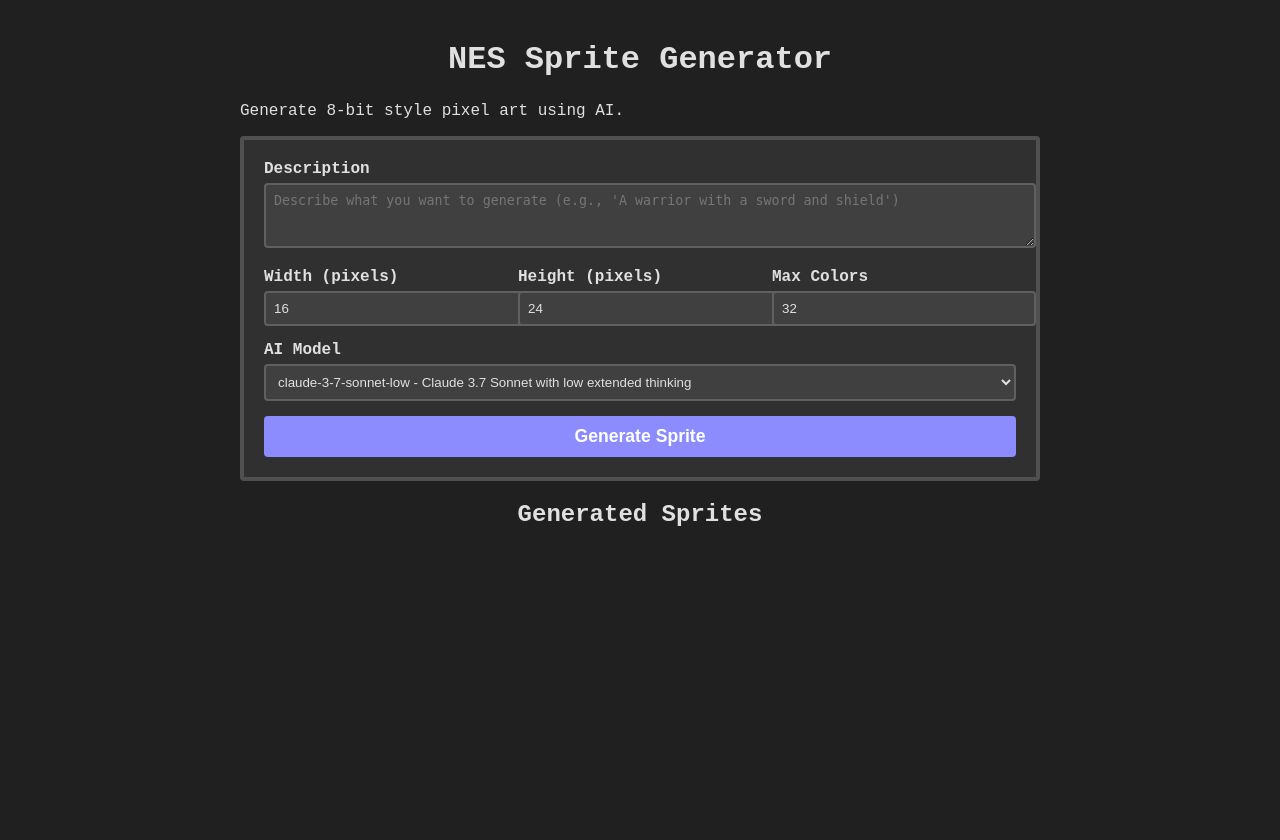
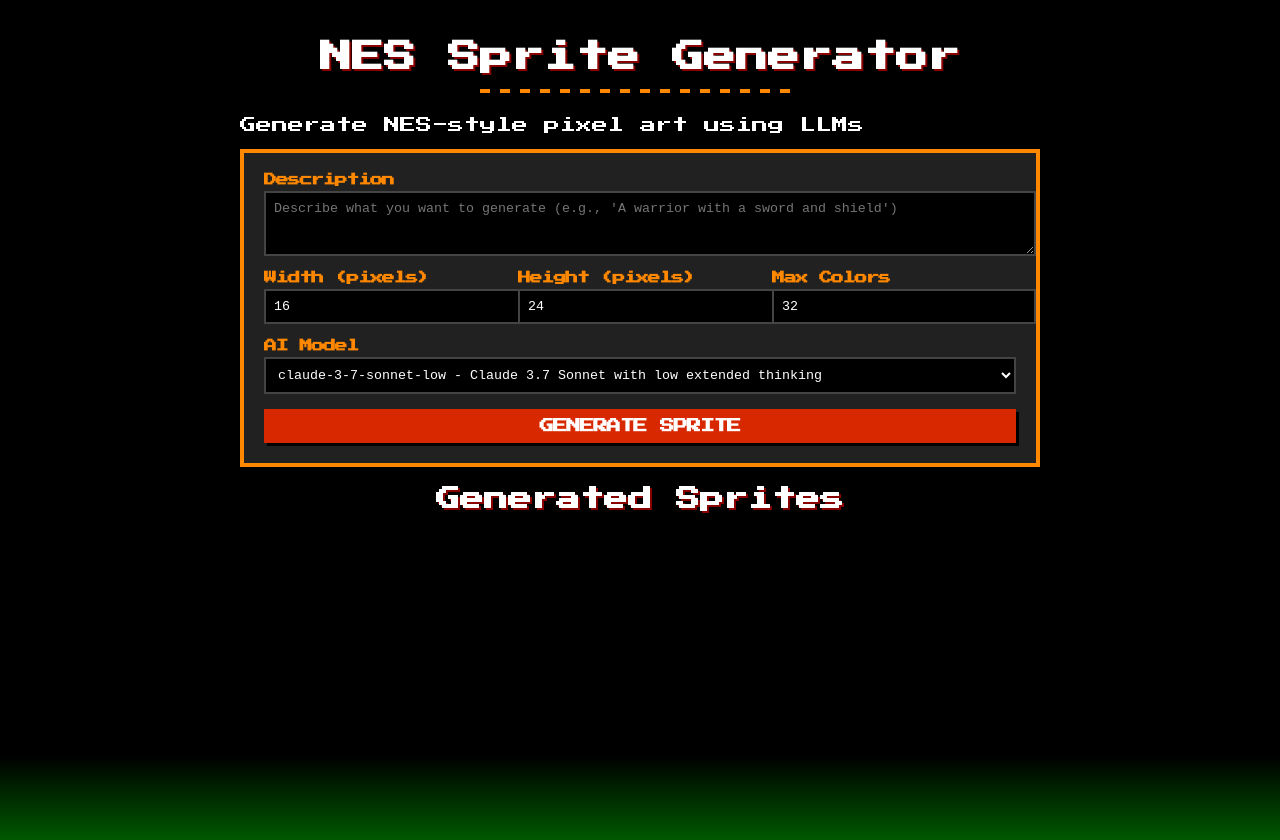
Before and after one commit to MatthewPDingle/nes-sprite-generator, a Flask app: page / in a window 1280 px wide. Before the commit the page ends 526 px from the top, so only its background shows below. Run offline with Flask 3, Linux system fonts and the light colour scheme.

Commit message:
Enhanced web interface with NES-style theme
- Changed subtitle to "Generate NES-style pixel art using LLMs"
- Added NES-style visual theme with 8-bit aesthetics
- Added download buttons for generated images
- Added notice indicating images are displayed larger than actual size
- Improved overall usability with better visual feedback

🤖 Generated with [Claude Code](https://claude.ai/code)
Co-Authored-By: Claude <noreply@anthropic.com>

```diff
--- a/nes_sprite_generator/webapp/templates/index.html
+++ b/nes_sprite_generator/webapp/templates/index.html
@@ -4,61 +4,75 @@
     <meta charset="UTF-8">
     <meta name="viewport" content="width=device-width, initial-scale=1.0">
     <title>NES Sprite Generator</title>
+    <link href="https://fonts.googleapis.com/css2?family=Press+Start+2P&display=swap" rel="stylesheet">
     <style>
+
         body {
-            font-family: 'Courier New', monospace;
-            background-color: #202020;
-            color: #e0e0e0;
+            font-family: 'Press Start 2P', 'Courier New', monospace;
+            background-color: #000;
+            color: #fff;
             max-width: 800px;
             margin: 0 auto;
             padding: 20px;
+            background-image: linear-gradient(to bottom, #000 0%, #000 90%, #005800 100%);
+            min-height: 100vh;
         }
 
         h1, h2 {
-            color: #e0e0e0;
+            color: #fff;
             text-align: center;
             margin-bottom: 1.5rem;
+            text-shadow: 2px 2px 0 #880000;
         }
 
         .form-section {
-            background-color: #303030;
-            border: 4px solid #505050;
+            background-color: #212121;
+            border: 4px solid #FF8800;
             padding: 20px;
             margin-bottom: 20px;
-            border-radius: 4px;
+            border-radius: 0;
+            box-shadow: 5px 5px 0 #000;
         }
 
         label {
             display: block;
             margin-bottom: 5px;
             font-weight: bold;
+            color: #FF8800;
+            font-size: 0.8rem;
+            letter-spacing: -1px;
         }
 
         input, select, textarea {
             width: 100%;
             padding: 8px;
             margin-bottom: 15px;
-            background: #404040;
-            border: 2px solid #606060;
-            color: #e0e0e0;
-            border-radius: 4px;
+            background: #000;
+            border: 2px solid #444;
+            color: #fff;
+            border-radius: 0;
+            font-family: 'Courier New', monospace;
         }
 
         button {
-            background-color: #8C8CFF;
+            background-color: #D82800;
             color: white;
             border: none;
             padding: 10px 15px;
             cursor: pointer;
             font-weight: bold;
             width: 100%;
-            font-size: 1.1rem;
-            border-radius: 4px;
+            font-size: 0.9rem;
+            border-radius: 0;
             transition: background-color 0.2s;
+            box-shadow: 3px 3px 0 #000;
+            font-family: 'Press Start 2P', 'Courier New', monospace;
+            text-transform: uppercase;
+            letter-spacing: -1px;
         }
 
         button:hover {
-            background-color: #6060FF;
+            background-color: #FF3800;
         }
 
         button:disabled {
@@ -109,20 +149,40 @@
             text-align: center;
             margin: 20px 0;
             padding: 10px;
-            background-color: #303030;
-            border-radius: 4px;
+            background-color: #000;
+            border: 2px solid #007000;
+            border-radius: 0;
             display: none;
+            font-size: 0.8rem;
+            box-shadow: 3px 3px 0 #000;
         }
 
         .error-message {
-            background-color: #602020;
-            color: #ffcccc;
+            background-color: #000;
+            color: #ff5050;
+            border-color: #D82800;
+        }
+
+        /* NES decoration elements */
+        h1 {
+            position: relative;
+            padding-bottom: 20px;
+        }
+
+        h1:after {
+            content: "";
+            position: absolute;
+            bottom: 0;
+            left: 30%;
+            width: 40%;
+            height: 4px;
+            background: repeating-linear-gradient(90deg, #FF8800, #FF8800 10px, transparent 10px, transparent 20px);
         }
     </style>
 </head>
 <body>
     <h1>NES Sprite Generator</h1>
-    <p>Generate 8-bit style pixel art using AI.</p>
+    <p>Generate NES-style pixel art using LLMs</p>
 
     <div class="form-section">
         <form id="sprite-form">
@@ -286,9 +346,29 @@
                             <p>${formData.model}</p>
                         `;
 
+                        // Add scale notice if image is shown larger than actual size
+                        const scaleNotice = document.createElement('div');
+                        scaleNotice.className = 'scale-notice';
+                        scaleNotice.textContent = `* Displayed larger than actual size`;
+
+                        // Add download button
+                        const downloadBtn = document.createElement('button');
+                        downloadBtn.className = 'download-btn';
+                        downloadBtn.textContent = 'DOWNLOAD';
+                        downloadBtn.onclick = function() {
+                            const a = document.createElement('a');
+                            a.href = data.image_url;
+                            a.download = `nes_sprite_${Date.now()}.png`;
+                            document.body.appendChild(a);
+                            a.click();
+                            document.body.removeChild(a);
+                        };
+
                         // Add to DOM
                         spriteItem.appendChild(img);
                         spriteItem.appendChild(details);
+                        spriteItem.appendChild(scaleNotice);
+                        spriteItem.appendChild(downloadBtn);
                         gallery.prepend(spriteItem);
                     } else {
                         // Show error
```
Also changed, not shown: other parts of nes_sprite_generator/webapp/templates/index.html (+33 -7 lines).
